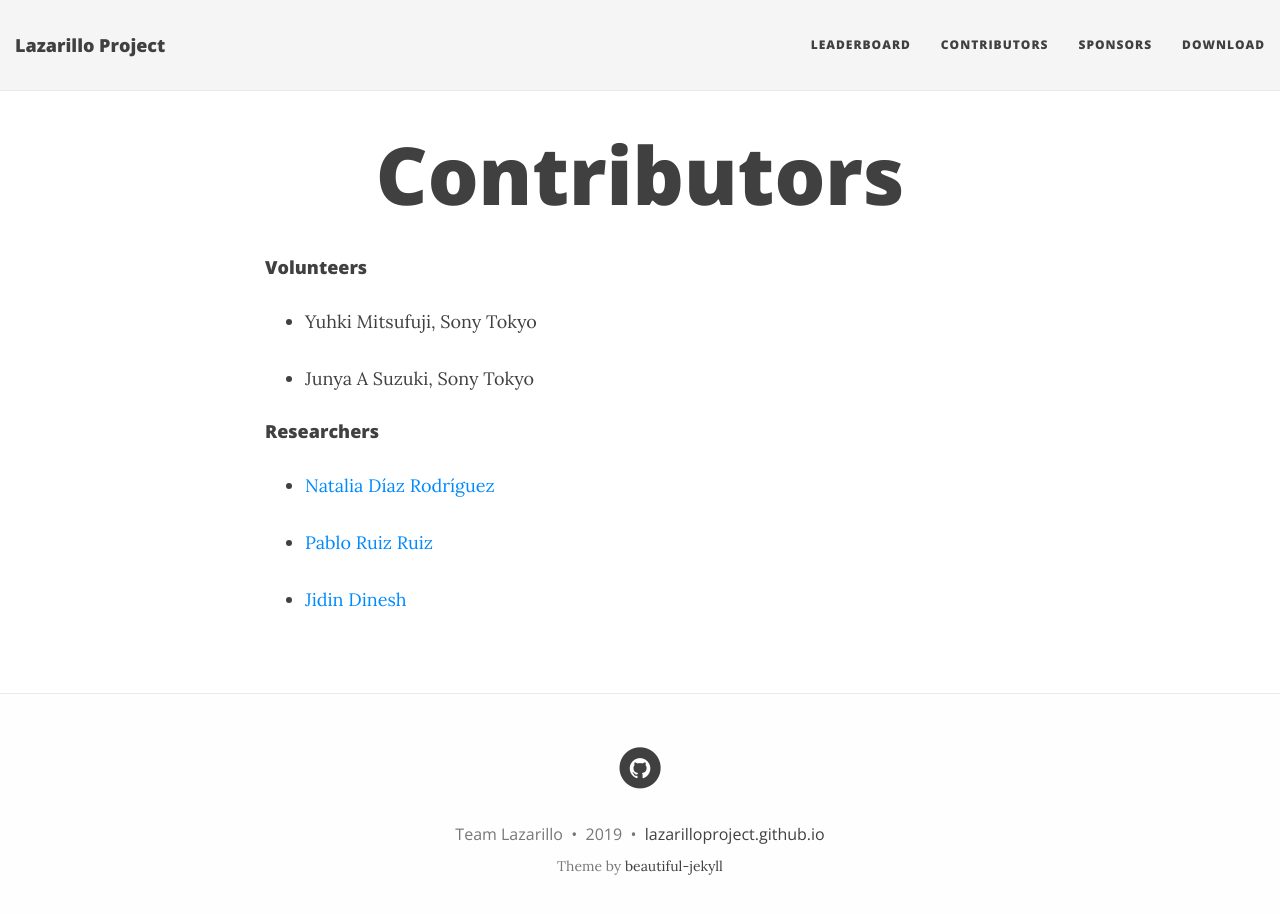
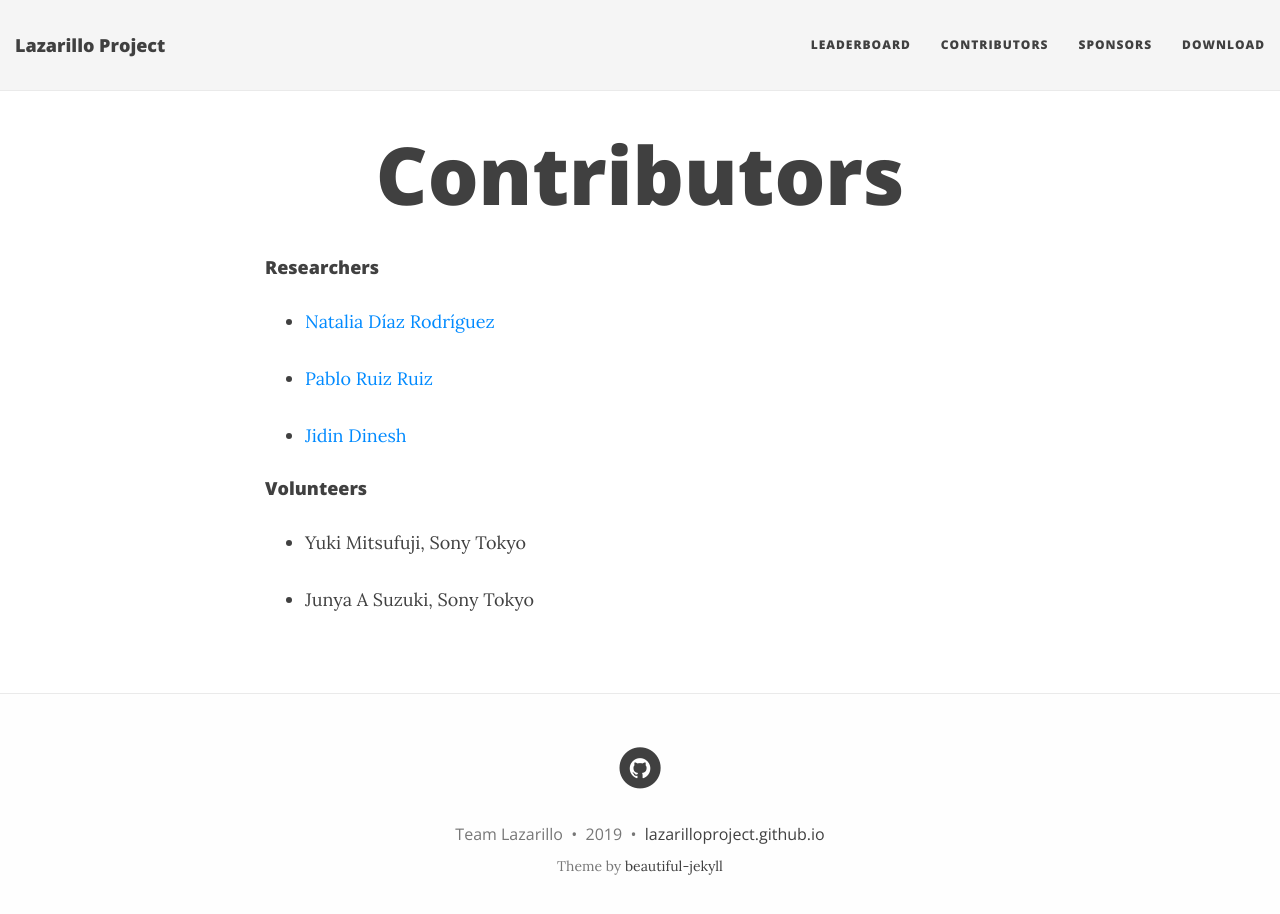
Before and after one commit to lazarilloproject/lazarilloproject.github.io, a Jekyll site: the page built from Contributors.md, in a window 1280 px wide and 927 px high. Shown: the top 914 px of the window. Built offline with Jekyll 4.4.1, drawn with Linux system fonts in a browser that asks for light colours; nearby versions of some CDN libraries; part of the change alters nothing that is shown.

Commit message:
Update Contributors.md

```diff
--- a/Contributors.md
+++ b/Contributors.md
@@ -2,11 +2,6 @@
 layout: page
 title: Contributors
 ---
-
-#### Volunteers
-* Yuhki Mitsufuji, Sony Tokyo
-
-* Junya A Suzuki, Sony Tokyo
 
 #### Researchers
 * [Natalia Díaz Rodríguez](https://nataliadiaz.github.io)
@@ -14,3 +9,8 @@ title: Contributors
 * [Pablo Ruiz Ruiz](https://www.linkedin.com/in/pabloruizruiz/)
 
 * [Jidin Dinesh](http://jidindinesh.github.io)
+
+#### Volunteers
+* Yuki Mitsufuji, Sony Tokyo
+
+* Junya A Suzuki, Sony Tokyo
```
